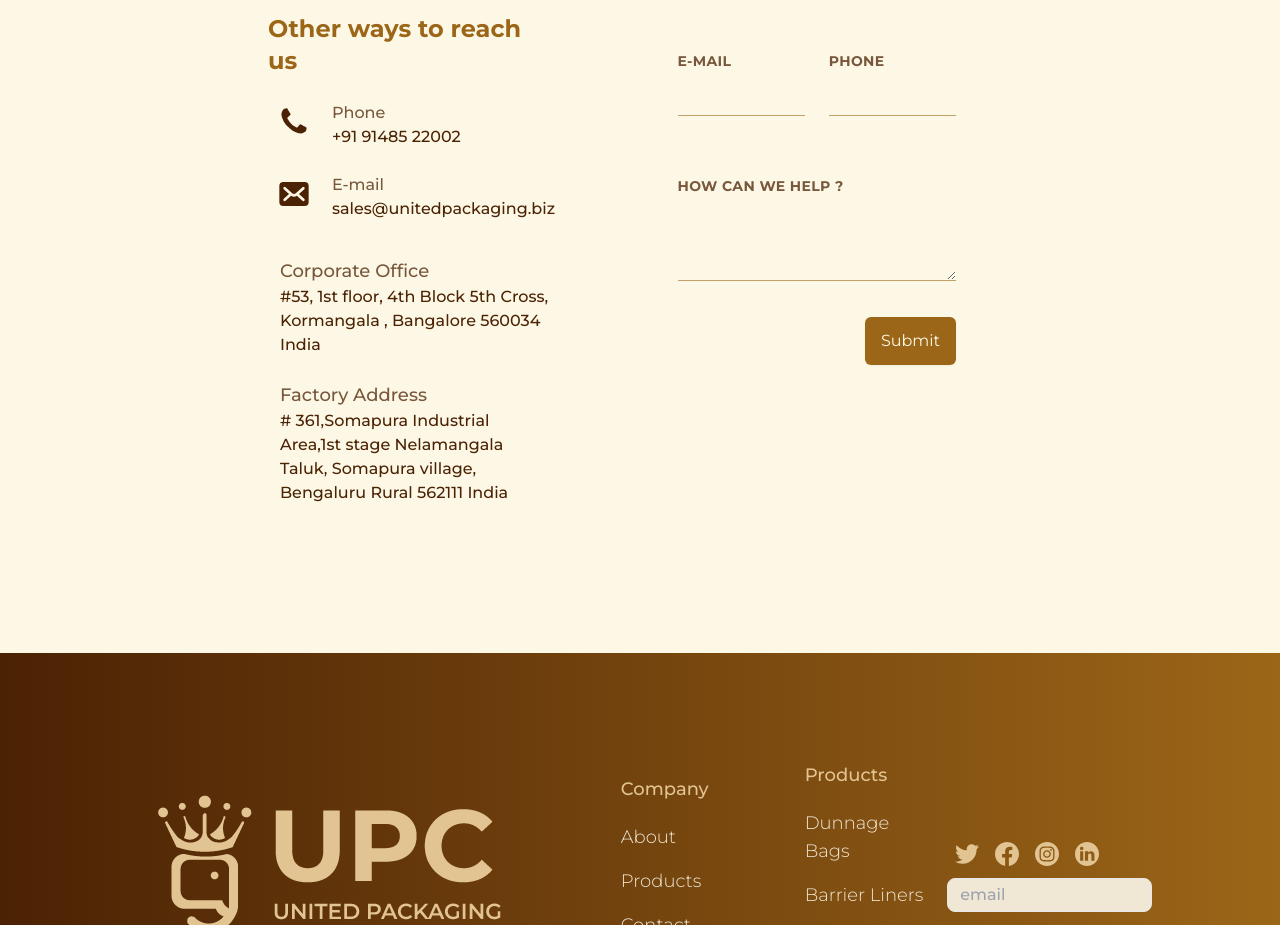
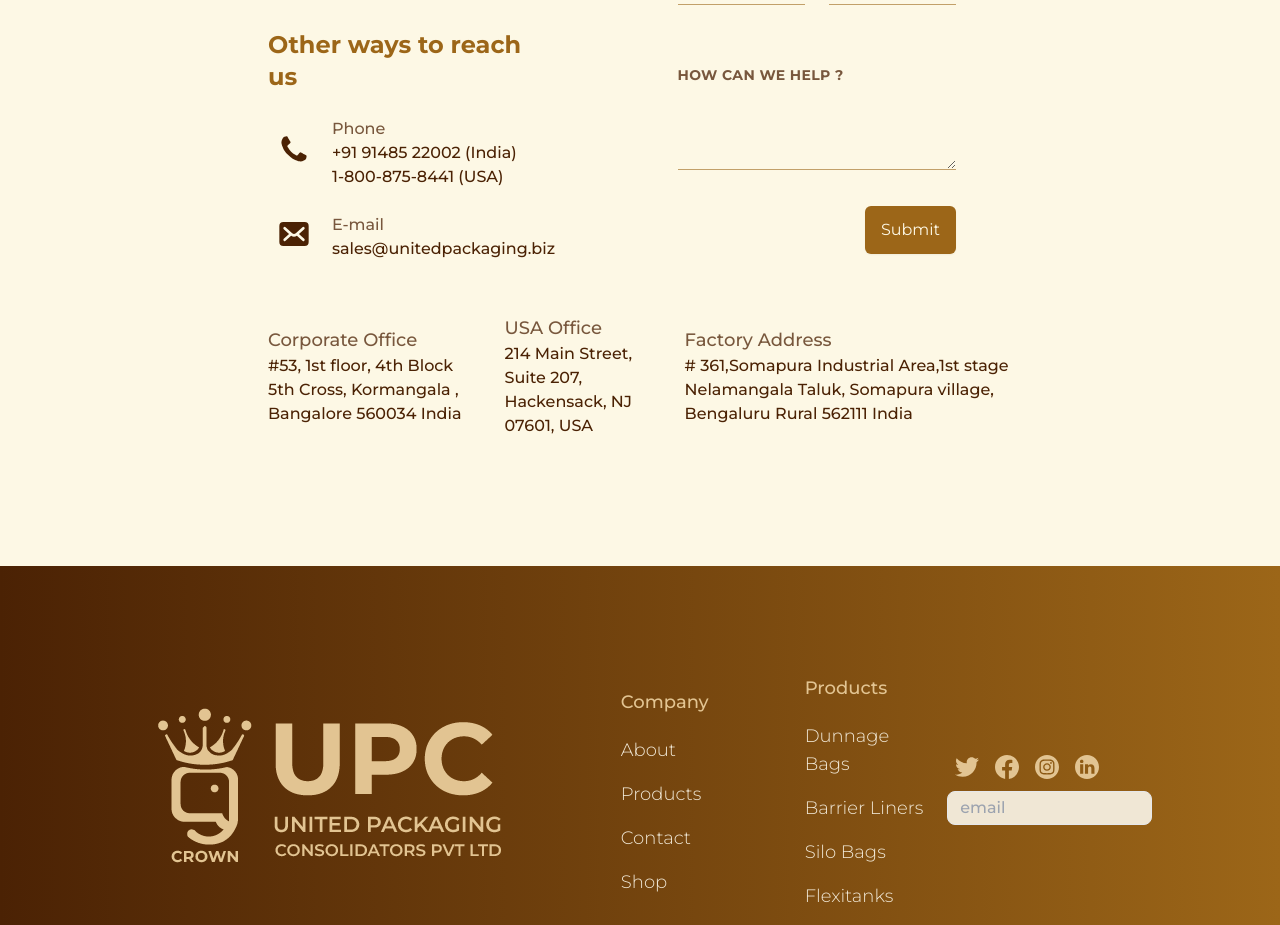
Before and after one commit to dilbackermm/upc-website, a Next.js app: page / in a window 1280 px wide. Shown: the part 7000-7925 px from the top of the page. Built offline with nearby package versions, Linux system fonts and the light colour scheme.

Commit message:
contact section updated

```diff
--- a/src/components/ContactUs.js
+++ b/src/components/ContactUs.js
@@ -12,7 +12,7 @@ import mailIllustration from '../../public/images/contact/mailDraw.png'
 const ContactUs = ({ className = "" }) => {
   return (
     <main className={` flex pt-9 bg-primarylight text-dark w-full min-h-screen
-    pb-0 mb-0 ${className} `} id='contactus' >
+    pb-0 mb-0 ${className} `} id='contactus ' >
       <Layout className='!pt-6 bg-transparent z-20 mx-32 xl:mx-12 lg:mx-6'>
         <AnimatedText text="Contact Us" className='mb-16 !text-8xl lg:!text-7xl sm:!text-6xl xs:!text-4xl sm:mb-8 ' />
         <div className="flex lg:flex-col-reverse items-center">
@@ -25,7 +25,8 @@ const ContactUs = ({ className = "" }) => {
                 <Image src={phoneIcon} alt="check_icon" className='mx-2 w-9 pt-2 sm:mx-0 p-0.5' />
                 <div className='flex flex-col '>
                   <h2 className='pt-3 pl-3 text-base text-dark/75 font-medium'>Phone</h2>
-                  <h2 className=' pl-3 text-base text-dark font-medium'>+91 91485 22002</h2>
+                  <h2 className=' pl-3 text-base text-dark font-medium'>+91 91485 22002 &#40;India&#41;</h2>
+                  <h2 className=' pl-3 text-base text-dark font-medium'>1-800-875-8441 &#40;USA&#41;</h2>
                 </div>
               </div>
               <div className='py-3 flex items-center'>
@@ -35,31 +36,46 @@ const ContactUs = ({ className = "" }) => {
                   <h2 className=' pl-3 text-base text-dark font-medium'>sales@unitedpackaging.biz</h2>
                 </div>
               </div>
-              <div className='py-3 flex items-center'>
 
-                <div className='flex flex-col '>
-                  <h2 className='pt-3 pl-3 text-lg sm:text-base text-dark/75 font-medium'>Corporate Office</h2>
-                  <h2 className=' pl-3 text-base sm:text-base text-dark font-medium'>#53, 1st floor, 4th Block 5th Cross, Kormangala , Bangalore 560034 India</h2>
-                </div>
-              </div>
-              <div className='py-2 flex items-center'>
-
-                <div className='flex flex-col '>
-                  <h2 className='pt-1 pl-3 text-lg sm:text-base text-dark/75 font-medium'>Factory Address</h2>
-                  <h2 className=' pl-3 text-base sm:text-base text-dark font-medium'># 361,Somapura Industrial Area,1st stage
-                    Nelamangala Taluk, Somapura village,
-                    Bengaluru Rural 562111 India</h2>
-                </div>
-              </div>
             </div>
           </div>
           <div className="w-3/5 lg:w-full flex mx-5 ">
             <Form />
           </div>
         </div>
+        <div className="flex items-center lg:flex-col lg:items-start">
+          <div className='flex flex-col '>
+            <h2 className='pt-3 px-3 text-lg sm:text-base text-dark/75 font-medium'>Corporate Office</h2>
+            <h2 className=' px-3 text-base sm:text-base text-dark font-medium'>#53, 1st floor, 4th Block 5th Cross, Kormangala , Bangalore 560034 India</h2>
+          </div>
+          <div className='flex flex-col '>
+            <h2 className='pt-3 px-3 text-lg sm:text-base text-dark/75 font-medium'>USA Office</h2>
+            <h2 className=' px-3 text-base sm:text-base text-dark font-medium'>214 Main Street, Suite 207,
+              Hackensack, NJ 07601, USA</h2>
+          </div>
+          <div className='flex flex-col '>
+            <h2 className='pt-3 px-3 text-lg sm:text-base text-dark/75 font-medium'>Factory Address</h2>
+            <h2 className=' px-3 text-base sm:text-base text-dark font-medium'># 361,Somapura Industrial Area,1st stage
+              Nelamangala Taluk, Somapura village,
+              Bengaluru Rural 562111 India</h2>
+          </div>
+        </div>
+
       </Layout>
     </main>
   )
 }
 
+{/* <div className='py-3 flex items-center'>
+
+<div className='flex flex-col '>
+  <h2 className='pt-3 pl-3 text-lg sm:text-base text-dark/75 font-medium'>Corporate Office</h2>
+  <h2 className=' pl-3 text-base sm:text-base text-dark font-medium'>#53, 1st floor, 4th Block 5th Cross, Kormangala , Bangalore 560034 India</h2>
+</div>
+</div>
+<div className='py-2 flex items-center'>
+
+<
+</div> */}
+
 export default ContactUs
```
